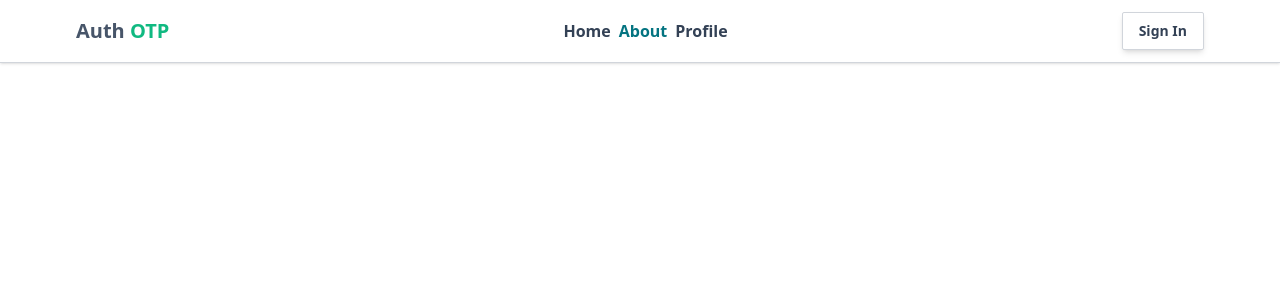
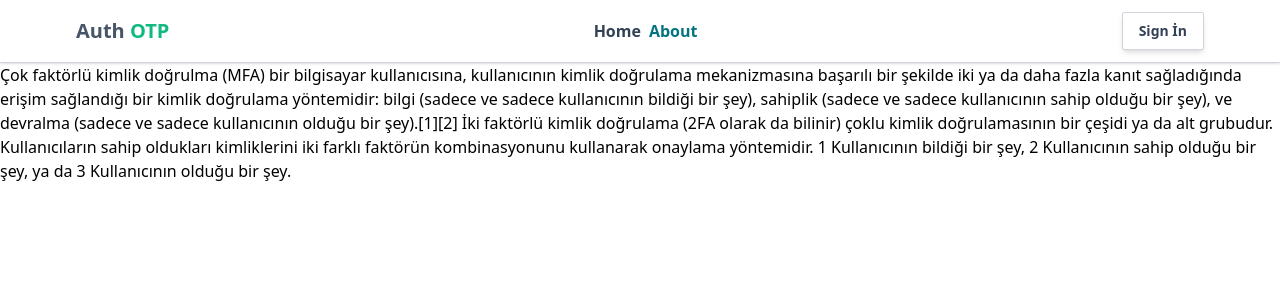
Before and after one commit to musayar9/Auth-Authentication-Authorization-Reset-Password-JWT-Two-Factor-Authentication-2FA-, a React (Vite) app in the folder client/: page /about in a window 1280 px wide. Shown: the top 300 px of the page. Built offline with nearby package versions, Linux system fonts and the light colour scheme.

Commit message:
user is controlled navbar

```diff
--- a/client/src/Components/About.jsx
+++ b/client/src/Components/About.jsx
@@ -2,9 +2,19 @@
 const About = () => {
   return (
     <div>
-
+      Çok faktörlü kimlik doğrulma (MFA) bir bilgisayar kullanıcısına,
+      kullanıcının kimlik doğrulama mekanizmasına başarılı bir şekilde iki ya da
+      daha fazla kanıt sağladığında erişim sağlandığı bir kimlik doğrulama
+      yöntemidir: bilgi (sadece ve sadece kullanıcının bildiği bir şey),
+      sahiplik (sadece ve sadece kullanıcının sahip olduğu bir şey), ve devralma
+      (sadece ve sadece kullanıcının olduğu bir şey).[1][2] İki faktörlü kimlik
+      doğrulama (2FA olarak da bilinir) çoklu kimlik doğrulamasının bir çeşidi
+      ya da alt grubudur. Kullanıcıların sahip oldukları kimliklerini iki farklı
+      faktörün kombinasyonunu kullanarak onaylama yöntemidir. 1 Kullanıcının
+      bildiği bir şey, 2 Kullanıcının sahip olduğu bir şey, ya da 3
+      Kullanıcının olduğu bir şey.
     </div>
-  )
+  );
 }
 
 export default About
--- a/client/src/Components/Navbar.jsx
+++ b/client/src/Components/Navbar.jsx
@@ -1,12 +1,13 @@
 import { NavLink } from "react-router-dom";
+import {useSelector} from "react-redux"
+const Navbar = () => {
+const {user} = useSelector((state)=>state.user)
 
-const Navbar = () => {
   return (
     <nav className="bg-white dark:bg-gray-900   z-20 top-0 start-0  border-b border-gray-300 dark:border-gray-600 shadow ">
       <div className="max-w-6xl flex flex-wrap items-center justify-between mx-auto p-3">
         <h2 className="text-lg md:text-xl font-bold text-slate-600 ">
-         Auth{" "}
-          <span className="text-emerald-500 font-bold">OTP</span>
+          Auth <span className="text-emerald-500 font-bold">OTP</span>
         </h2>
         <div className="flex gap-2 font-semibold text-md ">
           <NavLink
@@ -25,6 +26,8 @@ const Navbar = () => {
           >
             About
           </NavLink>
+
+          {user && user.verified && (
             <NavLink
               to="/profile"
               className={({ isActive }) => {
@@ -33,12 +36,15 @@ const Navbar = () => {
             >
               Profile
             </NavLink>
+          )}
         </div>
         <div className="font-semibold text-sm md:text-md bg-white px-4 py-2 border border-gray-300 rounded-sm shadow-md ">
           {/* <button className="px-2   rounded-md">
             <Link className="">Register</Link>
           </button> */}
 
+          {user && user?.verified ? (
+            <>
               <button>
                 <NavLink
                   to="/sign-in"
@@ -48,9 +54,26 @@ const Navbar = () => {
                       : "text-[#334155] hover:text-teal-600 ";
                   }}
                 >
-              Sign In
+                  Sign Out
                 </NavLink>
               </button>
+            </>
+          ) : (
+            <>
+              <button>
+                <NavLink
+                  to="/sign-in"
+                  className={({ isActive }) => {
+                    return isActive
+                      ? "text-teal-600    "
+                      : "text-[#334155] hover:text-teal-600 ";
+                  }}
+                >
+                  Sign İn
+                </NavLink>
+              </button>
+            </>
+          )}
         </div>
       </div>
     </nav>
```
Lines whose indentation alone changed are shown as unchanged.
